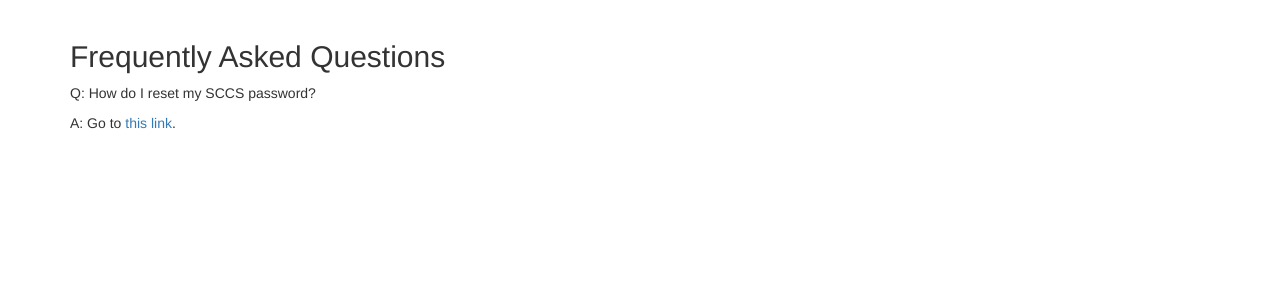
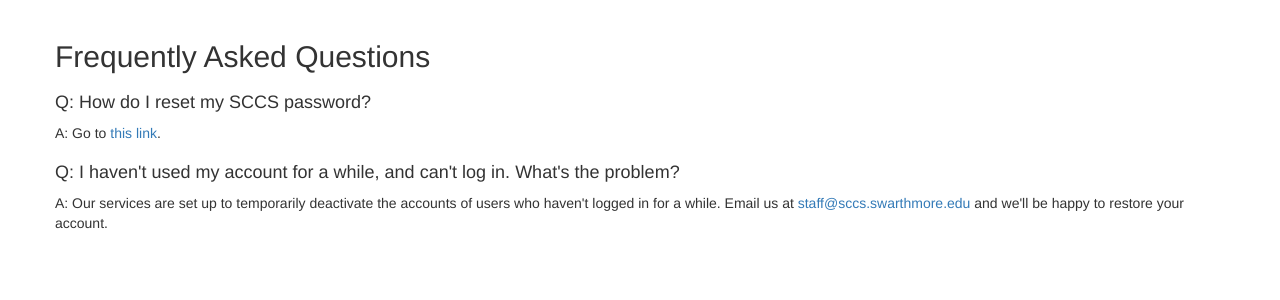
Before and after one commit to swat-sccs/sccs-home, a Django app: page /faqs/ in a window 1280 px wide. Shown: the part 52-352 px from the top of the page. Run offline with Django 3.2, Linux system fonts and the light colour scheme; some libraries are stand-ins or nearby versions.

Commit message:
Added some more styling

```diff
--- a/templates/base.html
+++ b/templates/base.html
@@ -14,6 +14,9 @@
   <link rel="stylesheet" href="//maxcdn.bootstrapcdn.com/bootstrap/3.2.0/css/bootstrap.min.css">
 
   <link rel="stylesheet" href="{% static 'css/base.css' %}">
+
+  {% block staticfiles %}
+  {% endblock %}
 </head>
 <body>
   <nav class="navbar navbar-inverse">
--- a/templates/faqs.html
+++ b/templates/faqs.html
@@ -6,10 +6,25 @@
 
 {% block content %}
   <div class="container">
-    <h2>Frequently Asked Questions</h2>
-    <p>Q: How do I reset my SCCS password?</p>
-    <p>A: Go to
-      <a href="https://guts.sccs.swarthmore.edu/user/password/change/">this link</a>.
-    </p>
+    <div class="row">
+      <h2>Frequently Asked Questions</h2>
+    </div>
+
+    <div class="row">
+      <h4>Q: How do I reset my SCCS password?</h4>
+      <p>A: Go to
+        <a href="https://guts.sccs.swarthmore.edu/user/password/change/">this link</a>.
+      </p>
+    </div>
+
+    <div class="row">
+      <h4>Q: I haven't used my account for a while, and can't log in. What's the problem?</h4>
+      <p>A: Our services are set up to temporarily deactivate the accounts of users who
+      haven't logged in for a while. Email us at <a href="mailto:staff@sccs.swarthmore.edu">staff@sccs.swarthmore.edu</a> and we'll be happy to restore your account.
+      </p>
+
+    </div>
   </div>
+
+
 {% endblock %}
```
Also changed, not shown: templates/home.html (+12 -6 lines).
